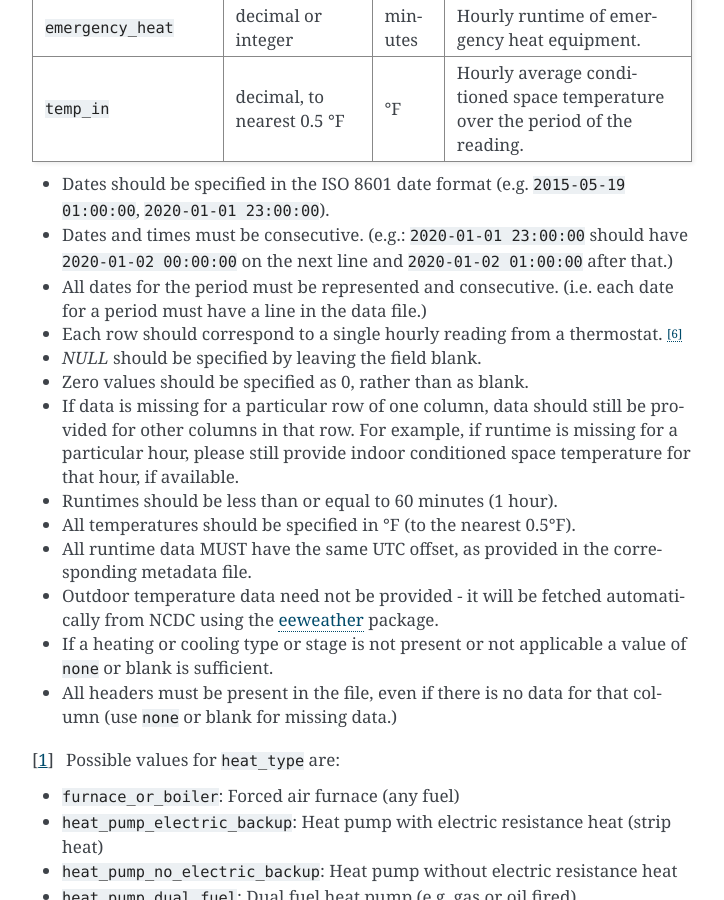
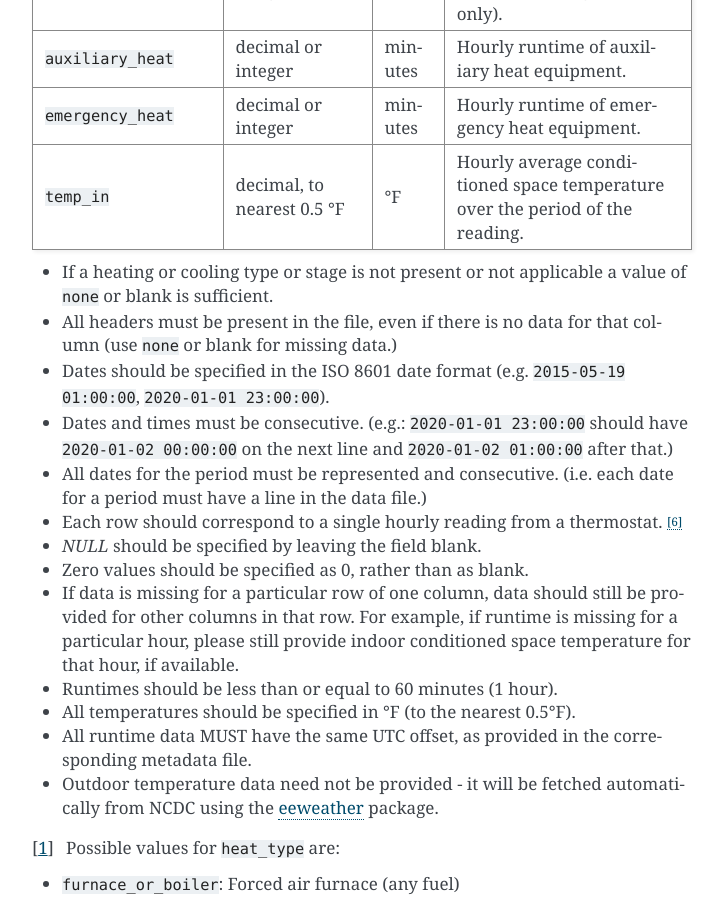
Before and after one commit to EPAENERGYSTAR/epathermostat, a Sphinx documentation site: the page built from docs/data_files.rst, in a window 1280 px wide and 900 px high, scrolled down 2013 px. Shown: the whole window, without its empty margins (388-1112 px from the left). Built offline with Sphinx 7.4.7, drawn with Linux system fonts in a browser that asks for light colours; some of the changed lines change nothing that is shown; some of the changed text lies outside the part shown.

Commit message:
Clarifying documentation

```diff
--- a/docs/data_files.rst
+++ b/docs/data_files.rst
@@ -11,6 +11,8 @@
 specifies unique values for each thermostat such as equipment type and location.
 Each thermostat interval data CSV file contains hourly runtime information and is linked
 to the metadata CSV file by the :code:`interval_data_filename` column.
+
+Data files must contain all fields, even if there is no data for that field. Please refer to the
 
 Example files :download:`here <./examples/examples.zip>`.
 
@@ -29,14 +31,14 @@
 :code:`cool_type`              string           N/A   The type of controlled HVAC cooling equipment. [#]_
 :code:`cool_stage`             string           N/A   The stages of controlled HVAC cooling equipment. [#]_
 :code:`zipcode`                string, 5 digits N/A   The `ZCTA`_ code in which the thermostat is installed. [#]_
-:code:`utc_offset`             string           N/A   The UTC offset of the times in the corresponding interval data CSV. (e.g. "-0700")
+:code:`utc_offset`             string           N/A   The UTC offset of the times in the corresponding interval data CSV. (e.g. "-0700" or "-5". Data in UTC is offset "0")
 :code:`interval_data_filename` string           N/A   The filename of the interval data file corresponding to this thermostat. Should be specified relative to the location of the metadata file.
 ============================== ================ ===== ===========
 
  - Each row should correspond to a single thermostat.
  - Nulls should be specified by leaving the field blank.
- - All interval data for a particular thermostat should use
-   the *same, single* UTC offset provided in the metadata file.
+ - All interval data for a particular thermostat should use the *same, single*
+   UTC offset provided in the metadata file.
 
 Thermostat Interval Data CSV format
 ~~~~~~~~~~~~~~~~~~~~~~~~~~~~~~~~~~~
@@ -60,6 +62,10 @@
 :code:`temp_in`              decimal, to nearest 0.5 °F       °F      Hourly average conditioned space temperature over the period of the reading.
 ============================ ================================ ======= ===========
 
+- If a heating or cooling type or stage is not present or not applicable a
+  value of :code:`none` or blank is sufficient.
+- All headers must be present in the file, even if there is no data for that
+  column (use :code:`none` or blank for missing data.)
 - Dates should be specified in the ISO 8601 date format (e.g. :code:`2015-05-19 01:00:00`, :code:`2020-01-01 23:00:00`).
 - Dates and times must be consecutive. (e.g.: :code:`2020-01-01 23:00:00`
   should have :code:`2020-01-02 00:00:00` on the next line and :code:`2020-01-02 01:00:00` after that.)
@@ -77,10 +83,6 @@
   corresponding metadata file.
 - Outdoor temperature data need not be provided - it will be fetched
   automatically from NCDC using the `eeweather`_ package.
-- If a heating or cooling type or stage is not present or not applicable a
-  value of :code:`none` or blank is sufficient.
-- All headers must be present in the file, even if there is no data for that
-  column (use :code:`none` or blank for missing data.)
 
 .. [#] Possible values for :code:`heat_type` are:
 
```
